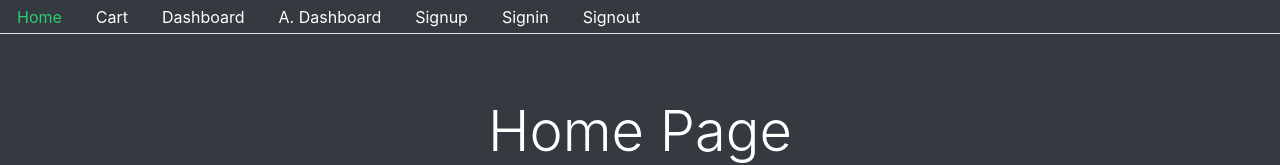
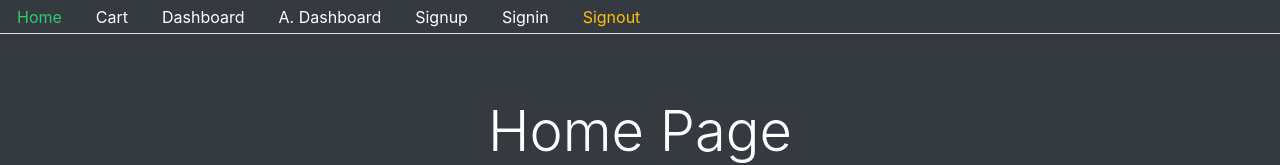
Before and after one commit to SarvY1999/tshirt, a React (Create React App) app in the folder projfrontend/: page / in a window 1280 px wide. Shown: the top 165 px of the page. Built offline with nearby package versions, Linux system fonts and the light colour scheme; no server answers; sample sign-in values are in the browser's storage.

Commit message:
Adds conditional rendering for signout route

```diff
--- a/projfrontend/src/core/Menu.js
+++ b/projfrontend/src/core/Menu.js
@@ -1,5 +1,7 @@
 import React from "react"
 import {Link, withRouter} from "react-router-dom"
+import { signout, isAuthenticated } from "../auth/helper"
+
 
 const currentTab = (history, path) => {
     if(history.location.pathname === path){
@@ -43,11 +45,19 @@
                     Signin
                 </Link>
             </li>
-            <li className="nav-item">
-                <Link style={currentTab(history, "/signout")} className="nav-link" to ="/signout">
+               {isAuthenticated() && (
+                <li className="nav-item">
+                 <span className="nav-link text-warning"
+                 onClick={()=>{
+                    signout(()=>{
+                        history.push("/");
+                    });
+                }}
+                 >
                     Signout
-                </Link>
-            </li>
+                 </span>
+                 </li>
+               )}
         </ul>
     </div>
 )}
--- a/projfrontend/src/user/Signin.js
+++ b/projfrontend/src/user/Signin.js
@@ -35,7 +35,7 @@
                     })
                 }
             })
-        .catch(console.log("Sigin request failed"));
+            .catch(console.log("Signin request failed"));
     }
 
     const performRedirect = () => {
```
Lines whose indentation alone changed are shown as unchanged.
